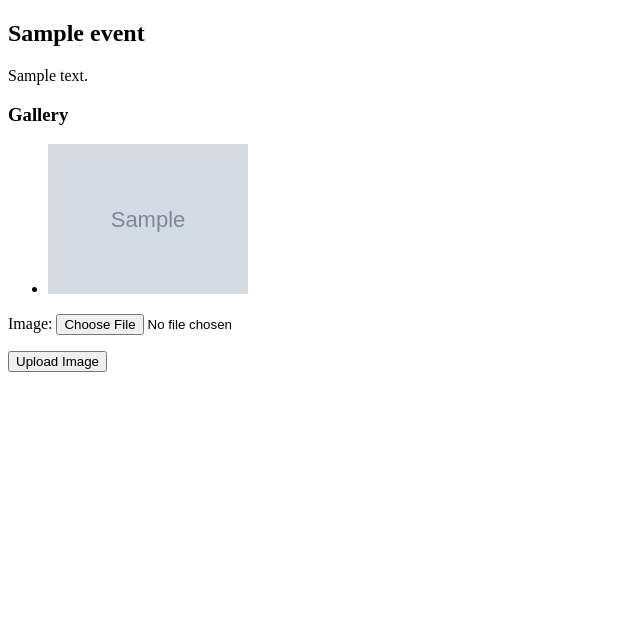
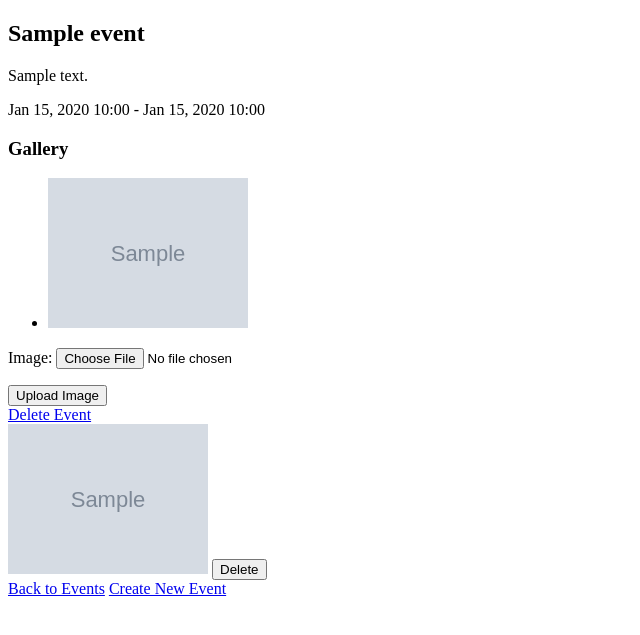
Before and after one commit to Muigai-Kiongo/ChamaPremium, a Django app: page /events/1/ in a window 1280 px wide. Shown: the part 26-661 px from the top of the page, without its empty margins (0-640 px from the left). Run offline with Django 5.2, Linux system fonts and the light colour scheme; a user stored in the database is signed in; tables that the repository leaves empty hold one stand-in row (values such as "Sample post"); grey boxes marked "Sample" are stand-in pictures.

Commit message:
Events feature: full CRUD with image gallery, admin delete, validation, and URL fixes

```diff
--- a/config/urls.py
+++ b/config/urls.py
@@ -1,29 +1,12 @@
-"""
-URL configuration for config project.
-
-The `urlpatterns` list routes URLs to views. For more information please see:
-    https://docs.djangoproject.com/en/6.0/topics/http/urls/
-Examples:
-Function views
-    1. Add an import:  from my_app import views
-    2. Add a URL to urlpatterns:  path('', views.home, name='home')
-Class-based views
-    1. Add an import:  from other_app.views import Home
-    2. Add a URL to urlpatterns:  path('', Home.as_view(), name='home')
-Including another URLconf
-    1. Import the include() function: from django.urls import include, path
-    2. Add a URL to urlpatterns:  path('blog/', include('blog.urls'))
-"""
 from django.contrib import admin
 from django.urls import path, include
+from django.conf import settings
+from django.conf.urls.static import static
 
 urlpatterns = [
     path('admin/', admin.site.urls),
-    path("events/", include("events.urls")),
+    path('events/', include('events.urls')),  # delegate events URLs to the app
 ]
 
 
-from django.conf import settings
-from django.conf.urls.static import static
-
 urlpatterns += static(settings.MEDIA_URL, document_root=settings.MEDIA_ROOT)
--- a/events/models.py
+++ b/events/models.py
@@ -33,6 +33,6 @@ class Event(models.Model):
 
 class EventImage(models.Model):
     event = models.ForeignKey(Event, on_delete=models.CASCADE, related_name="images")
-    image = models.ImageField(upload_to="events/gallery/")
+    image = models.ImageField(upload_to="event_images/")
     uploaded_by = models.ForeignKey(User, on_delete=models.CASCADE)
     uploaded_at = models.DateTimeField(auto_now_add=True)
--- a/events/templates/events/event_detail.html
+++ b/events/templates/events/event_detail.html
@@ -3,12 +3,13 @@
 {% block content %}
 <h2>{{ event.title }}</h2>
 <p>{{ event.description }}</p>
+<p>{{ event.start_date|date:"M d, Y H:i" }} - {{ event.end_date|date:"M d, Y H:i" }}</p>
 
 <h3>Gallery</h3>
 <ul>
   {% for image in images %}
     <li>
-      <img src="{{ image.image.url }}" width="200">
+      <img src="{{ image.image.url }}" width="200" alt="Event image">
     </li>
   {% empty %}
     <li>No images uploaded</li>
@@ -16,10 +17,31 @@
 </ul>
 
 {% if user.is_authenticated %}
-<form method="post" enctype="multipart/form-data" action="{% url 'events:event_detail' event.pk %}">
-  {% csrf_token %}
-  {{ image_form.as_p }}
-  <button type="submit">Upload Image</button>
-</form>
+  <!-- Image upload form -->
+  <form method="post" enctype="multipart/form-data" action="{% url 'events:upload_event_image' event.pk %}">
+    {% csrf_token %}
+    {{ image_form.as_p }}
+    <button type="submit">Upload Image</button>
+  </form>
 {% endif %}
+
+{% if request.user.is_staff %}
+    <a href="{% url 'events:event_delete' event.pk %}">Delete Event</a>
+{% endif %}
+
+{% for image in images %}
+    <div class="event-image">
+        <img src="{{ image.image.url }}" alt="Event image" width="200">
+        {% if request.user.is_staff %}
+            <form method="post" action="{% url 'events:event_image_delete' image.pk %}" style="display:inline;">
+                {% csrf_token %}
+                <button type="submit">Delete</button>
+            </form>
+        {% endif %}
+    </div>
+{% endfor %}
+
+<!-- Navigation links -->
+<a href="{% url 'events:event_list' %}">Back to Events</a>
+<a href="{% url 'events:event_create' %}">Create New Event</a>
 {% endblock %}
--- a/events/urls.py
+++ b/events/urls.py
@@ -5,6 +5,10 @@ app_name = "events"
 
 urlpatterns = [
     path("", views.event_list, name="event_list"),
+    path("create/", views.event_create, name="event_create"),
     path("<int:pk>/", views.event_detail, name="event_detail"),
-    path("create/", views.event_create, name="event_create"),
+    path("<int:pk>/upload/", views.upload_event_image, name="upload_event_image"),
+    path("<int:pk>/delete/", views.event_delete, name="event_delete"),
+    path("images/<int:pk>/delete/", views.event_image_delete, name="event_image_delete"),
+
 ]
--- a/events/views.py
+++ b/events/views.py
@@ -1,7 +1,6 @@
 from django.shortcuts import render, get_object_or_404, redirect
-from django.contrib.auth.decorators import login_required
+from django.contrib.auth.decorators import login_required, user_passes_test
 from django.utils.timezone import now
-from django.contrib.auth.decorators import login_required, user_passes_test
 
 from .models import Event, EventImage
 from .forms import EventForm, EventImageForm
@@ -48,16 +47,31 @@ def is_event_creator(user):
 def event_create(request):
     if request.method == "POST":
         form = EventForm(request.POST)
+        files = request.FILES.getlist("images")  # handle multiple files
         if form.is_valid():
             event = form.save(commit=False)
             event.created_by = request.user
             event.save()
+            # Save uploaded images with uploaded_by
+            for f in files:
+                EventImage.objects.create(
+                    event=event,
+                    image=f,
+                    uploaded_by=request.user  # <-- fixed
+                )
             return redirect("events:event_list")
         print("Form errors:", form.errors)
     else:
         form = EventForm()
+    return render(request, "events/event_form.html", {"form": form})
 
-    return render(request, "events/event_form.html", {"form": form})
+def event_delete(request, pk):
+    event = get_object_or_404(Event, pk=pk)
+    if request.method == "POST":
+        event.delete()
+        return redirect("events:event_list")
+    return render(request, "events/event_confirm_delete.html", {"event": event})
+
 
 @login_required
 def upload_event_image(request, pk):
@@ -72,3 +86,13 @@ def upload_event_image(request, pk):
             image.save()
 
     return redirect("events:event_detail", pk=pk)
+
+
+@login_required
+@user_passes_test(lambda u: u.is_staff)  # only admins
+def event_image_delete(request, pk):
+    image = get_object_or_404(EventImage, pk=pk)
+    event_pk = image.event.pk
+    if request.method == "POST":
+        image.delete()
+    return redirect("events:event_detail", pk=event_pk)
```
Also changed, not shown: events/templates/events/event_confirm_delete.html (added, +12 -0 lines), events/templates/events/event_form.html (+9 -4 lines), events/templates/events/event_list.html (+9 -2 lines), events/migrations/0002_alter_eventimage_image.py (added), media/event_images/Screenshot_2023-12-15-17-50-43-741_io.faceapp.jpg (added), media/event_images/Screenshot_2023-12-15-17-50-43-741_io_1ufkzXV.faceapp.jpg (added), media/event_images/Screenshot_2023-12-15-17-50-43-741_io_FcKu2rk.faceapp.jpg (added), media/event_images/Screenshot_2023-12-15-17-50-43-741_io_slCFRFp.faceapp.jpg (added), media/event_images/Screenshot_2023-12-15-17-50-43-741_io_yJzsa4i.faceapp.jpg (added).
